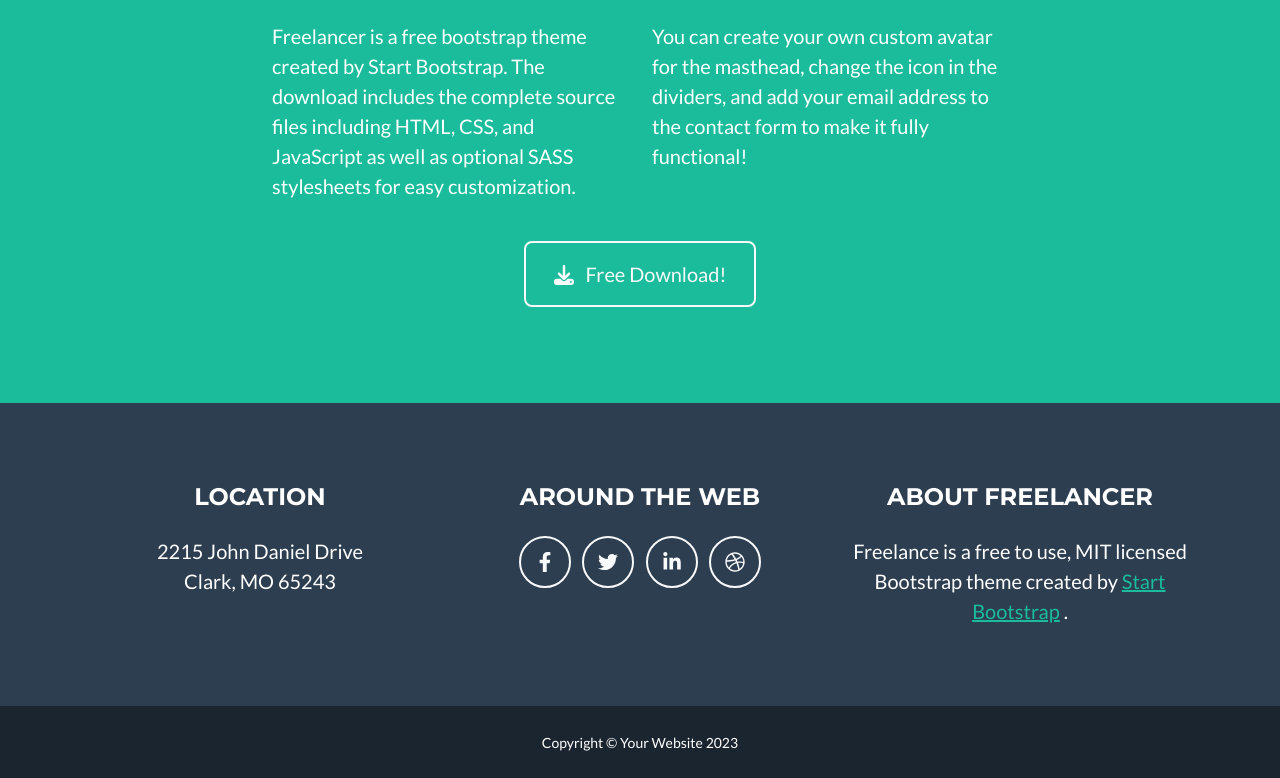
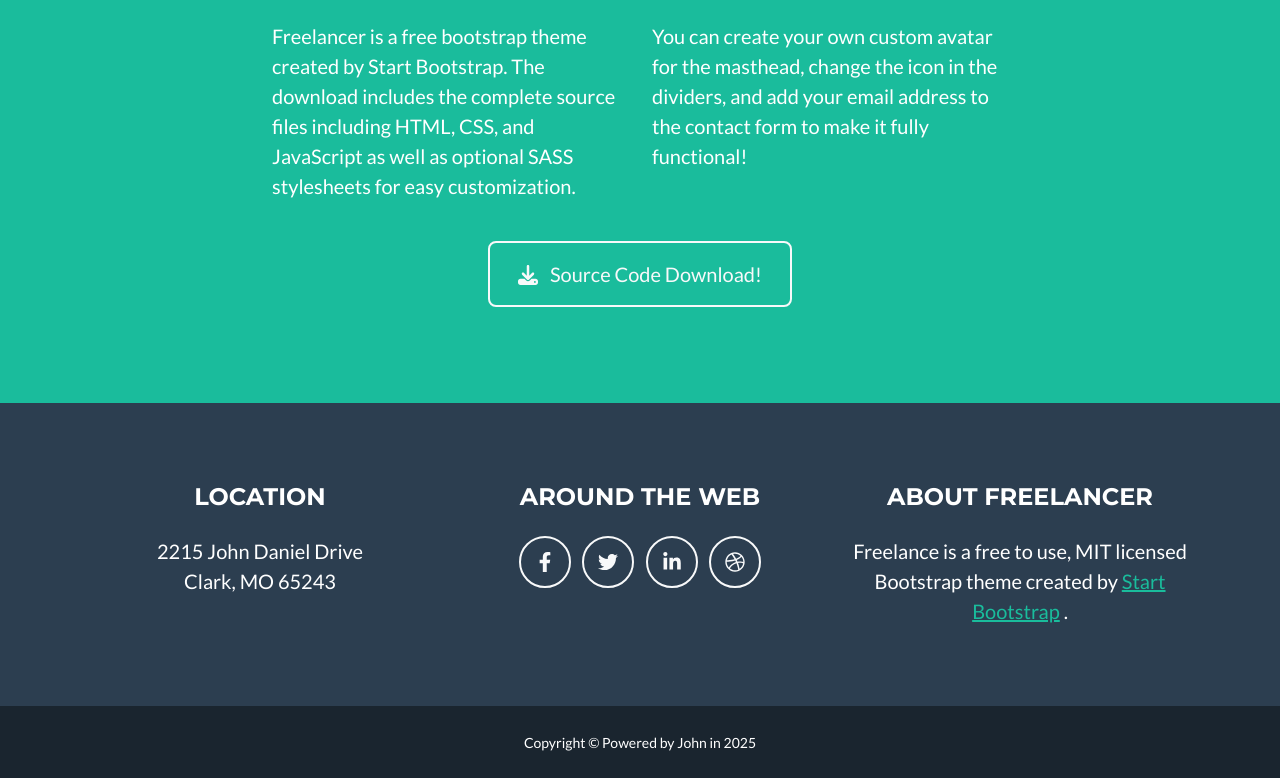
Before and after one commit to wellsjohn220/ictsolutiondemo, a plain HTML site: page index.html in a window 1280 px wide. Shown: the part 3349-4127 px from the top of the page. Drawn offline with nearby package versions, Linux system fonts and the light colour scheme.

Commit message:
add download source code function

```diff
--- a/index.html
+++ b/index.html
@@ -236,9 +236,9 @@
                 </div>
                 <!-- About Section Button-->
                 <div class="text-center mt-4">
-                    <a class="btn btn-xl btn-outline-light" href="https://startbootstrap.com/theme/freelancer/">
+                    <a class="btn btn-xl btn-outline-light" href="download/startbootstrap-freelancer.zip">
                         <i class="fas fa-download me-2"></i>
-                        Free Download!
+                        Source Code Download!
                     </a>
                 </div>
             </div>
@@ -278,7 +278,7 @@
         </footer>
         <!-- Copyright Section-->
         <div class="copyright py-4 text-center text-white">
-            <div class="container"><small>Copyright &copy; Your Website 2023</small></div>
+            <div class="container"><small>Copyright &copy; Powered by John in 2025</small></div>
         </div>
         <!-- Portfolio Modals-->
         <!-- Portfolio Modal 1-->
```
Also changed, not shown: 1 other file.
